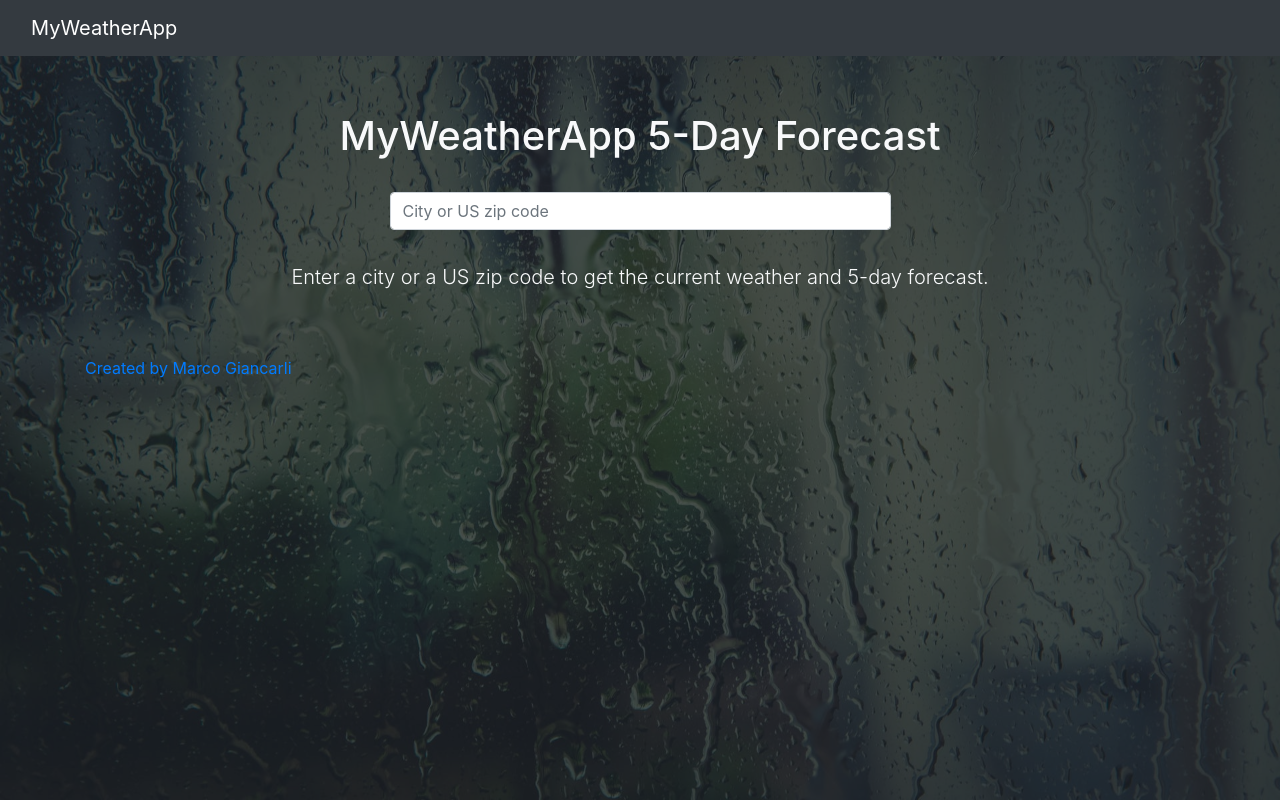
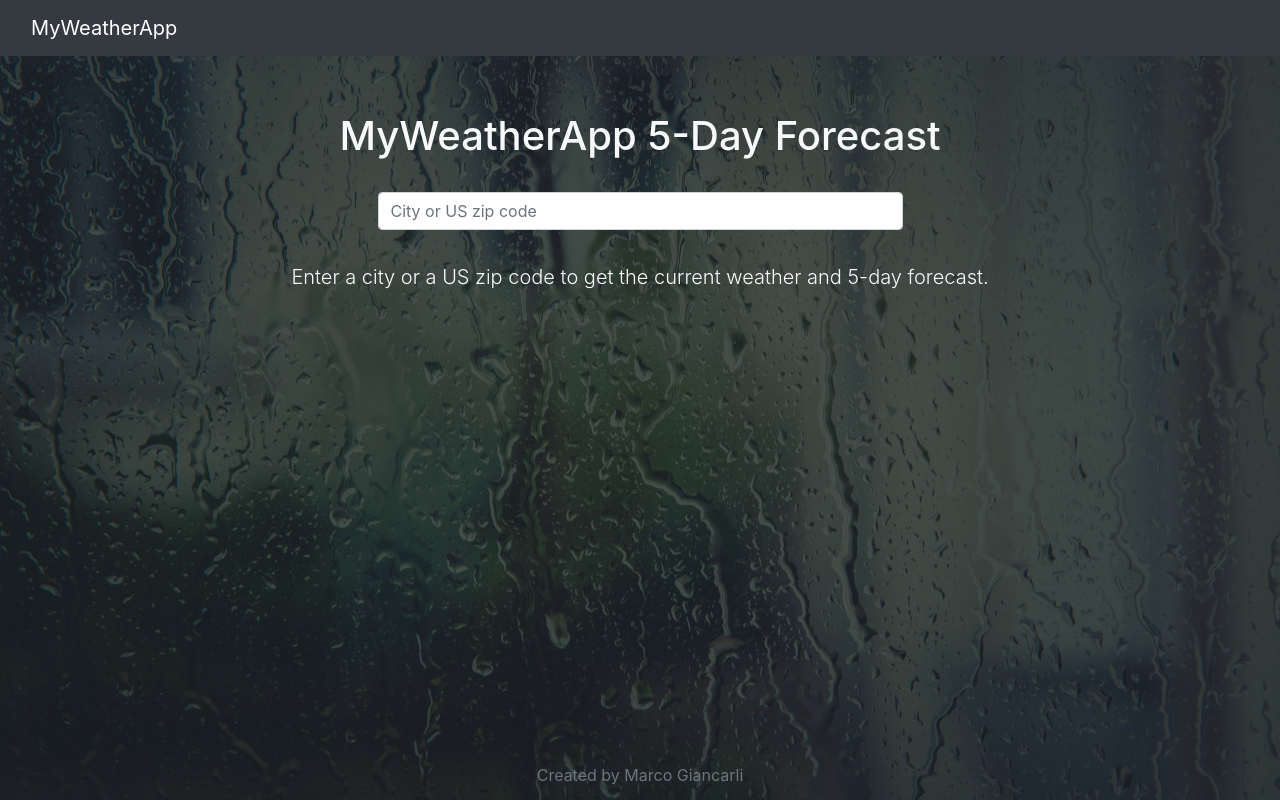
Before and after one commit to MarcoGiancarli/CloudWeather, a Flask app: page / in a window 1280 px wide. Run offline with Flask 2, Linux system fonts and the light colour scheme; parts of the project's set-up code (start-up, migrations or seed data) failed here and were passed over; some libraries are stand-ins or nearby versions.

Commit message:
sticky footer issues fixed, html restructure and flexbox stuff

```diff
--- a/flaskr/static/css/custom.css
+++ b/flaskr/static/css/custom.css
@@ -4,7 +4,7 @@
 
 body {
     background: rgba(19, 22, 24, 0.7);
-    padding-top: 4rem;
+    min-height: 100vh;
     height: 100%;
     overflow: auto;
 }
@@ -20,9 +20,15 @@
     overflow: auto;
 }
 
-.main-content {
+wrapper {
+    min-height: 100vh;
+    top: 0;
+    padding-top: 4rem;
+}
+
+main {
     padding: 3rem 1.5rem;
-    text-align: center;
+    padding-bottom: 0;
 }
 
 .loc-input {
@@ -151,9 +157,15 @@
     text-align: center;
 }
 
-.inner-container {
-    padding-left: 0;
-    padding-right: 0;
+.footer {
+    position: relative;
+    bottom: 0;
+    width: 100%;
+}
+
+.footer > div {
+    height: 50px;
+    line-height: 50px;
 }
 
 .hide {
--- a/flaskr/templates/index.html
+++ b/flaskr/templates/index.html
@@ -15,15 +15,16 @@
 
   <body class="text-light">
 
-    <nav class="navbar navbar-expand-md navbar-dark bg-dark fixed-top">
+    <wrapper role="main" class="d-flex flex-column">
+
+      <nav class="navbar navbar-dark bg-dark fixed-top">
         <div class="container-fluid">
           <a class="navbar-brand" href="#">MyWeatherApp</a>
         </div>
       </nav>
 
-    <main role="main" class="container">
-
-      <div class="main-content">
+      <main role="main" class="flex-fill">
+        <div class="container text-center">
           <h1>MyWeatherApp 5-Day Forecast</h1>
           <form id="locationForm" class="col-md-6 mx-auto">
             <input class="form-control loc-input" name="location" id="locationInput" type="search" placeholder="City or US zip code">
@@ -31,7 +32,7 @@
           <p class="lead">Enter a city or a US zip code to get the current weather and 5-day forecast.</p>
         </div>
 
-      <div class="container inner-container hide" id="forecastContainer">
+        <div class="container hide" id="forecastContainer">
           <h2 class="current-city-name">City Name</h2>
           <div class="row justify-content-center">
             <div class="col-xs-auto current-conditions-temp">XX&#176;F</div>
@@ -136,16 +137,17 @@
             </div>
           </div>
         </div>
-
       </main>
 
       <footer class="footer">
-      <div class="container">
-        <span class="text-muted">
-          <a href="https://github.com/MarcoGiancarli">Created by Marco Giancarli</a>
+        <div class="container text-center">
+          <span class="text-muted">Created by
+            <a class="text-muted" href="https://github.com/MarcoGiancarli">Marco Giancarli</a>
           </span>
         </div>
       </footer>
+
+    </wrapper>
 
     <!-- Preload background images for a more seamless transition -->
     <div id="preload">
```
Lines whose indentation alone changed are shown as unchanged.
